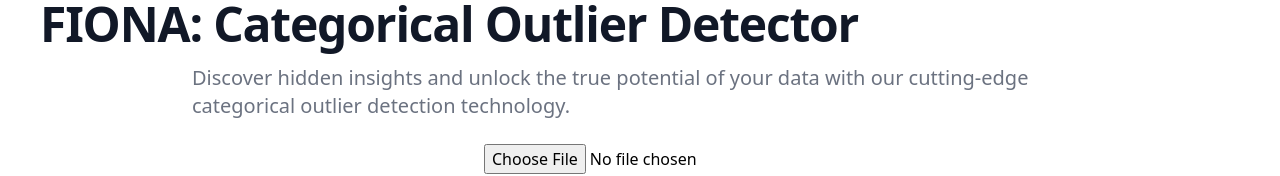
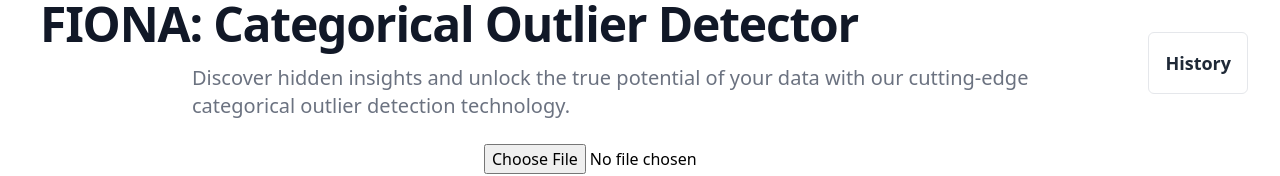
Before and after one commit to ThanosTsiamis/FIONA, a Next.js app in the folder client_side/: page / in a window 1280 px wide. Shown: the top 176 px of the page. Built offline with nearby package versions, Linux system fonts and the light colour scheme.

Commit message:
Added a history page to see previous runs without rerunning the algorithm

```diff
--- a/client_side/pages/index.tsx
+++ b/client_side/pages/index.tsx
@@ -20,7 +20,7 @@ function FileUploadForm() {
             return;
         }
         const fileSizeInMb = file.size / (1024 * 1024);
-        const maxFileSizeInMb = 3.5;
+        const maxFileSizeInMb = 3;
 
         if (fileSizeInMb > maxFileSizeInMb) {
             setError('File is too large to be previewed on screen and will slow down your computer');
@@ -77,7 +77,8 @@ function FileUploadForm() {
             <Head>
                 <title>FIONA</title>
             </Head>
-            <h1 className="mb-4 ml-10 text-4xl font-extrabold leading-none tracking-tight text-gray-900 md:text-1xl lg:text-5xl dark:text-white">FIONA: Categorical Outlier
+            <h1 className="mb-4 ml-10 text-4xl font-extrabold leading-none tracking-tight text-gray-900 md:text-1xl lg:text-5xl dark:text-white">FIONA:
+                Categorical Outlier
                 Detector</h1>
             <p className="mb-6 text-lg font-normal text-gray-500 lg:text-xl sm:px-16 xl:px-48 dark:text-gray-400">Discover
                 hidden insights and unlock the true potential of your data with our cutting-edge categorical outlier
@@ -94,7 +95,7 @@ function FileUploadForm() {
                             className="mr-2"
                         />
                         <label htmlFor="enable-parallel">Enable Parallelization</label>
-                    {error && <div className="error">{error}</div>}
+                        {error && <div className="error">{error}</div>}
                     </div>
                     <button type="submit"
                             className="bg-blue-500 hover:bg-blue-700 text-white font-bold py-2 px-4 rounded-full"
@@ -132,6 +133,12 @@ function FileUploadForm() {
                     </table>
                 </form>
             </div>
+            <div className="border border-gray-200 rounded-md p-4 max-w-xs absolute top-8 right-8">
+                <p className="text-lg font-semibold">
+                    <a href="history" className="text-gray-800 no-underline hover:underline">History</a>
+                </p>
+            </div>
+
 
             <footer className="fixed inset-x-0 bottom-0">
                 <div className="sm:items-center sm:justify-between">
```
Also changed, not shown: 1 other file (tests, documents, lock files or other folders).
